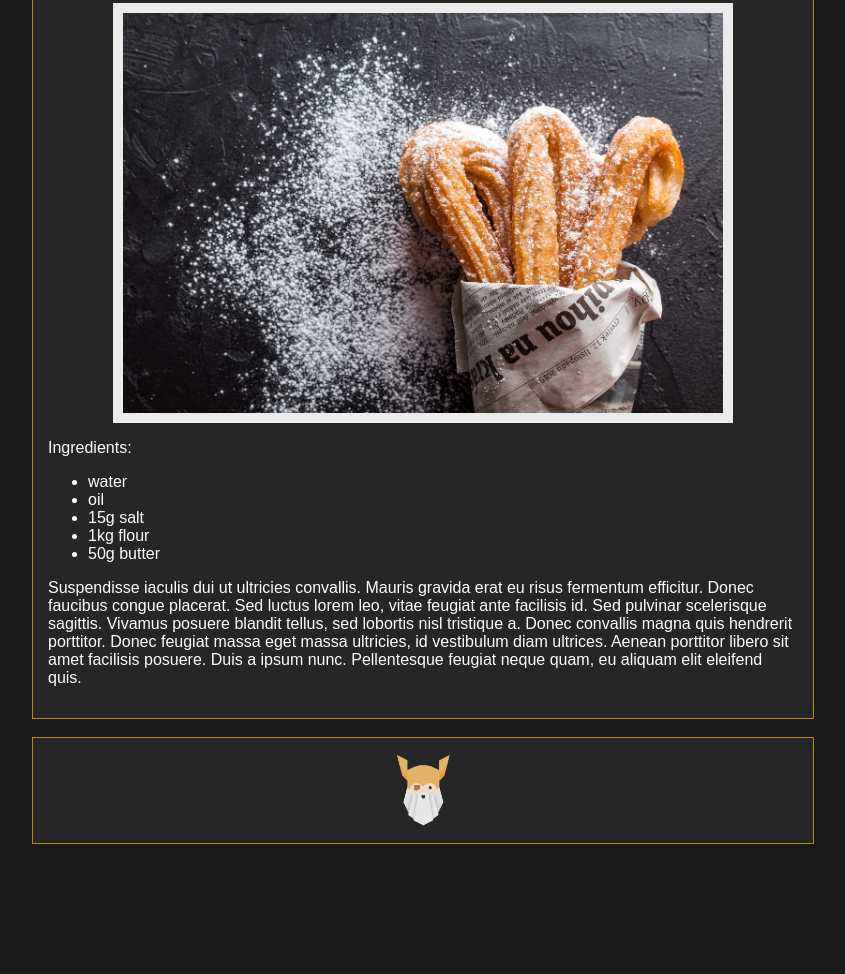
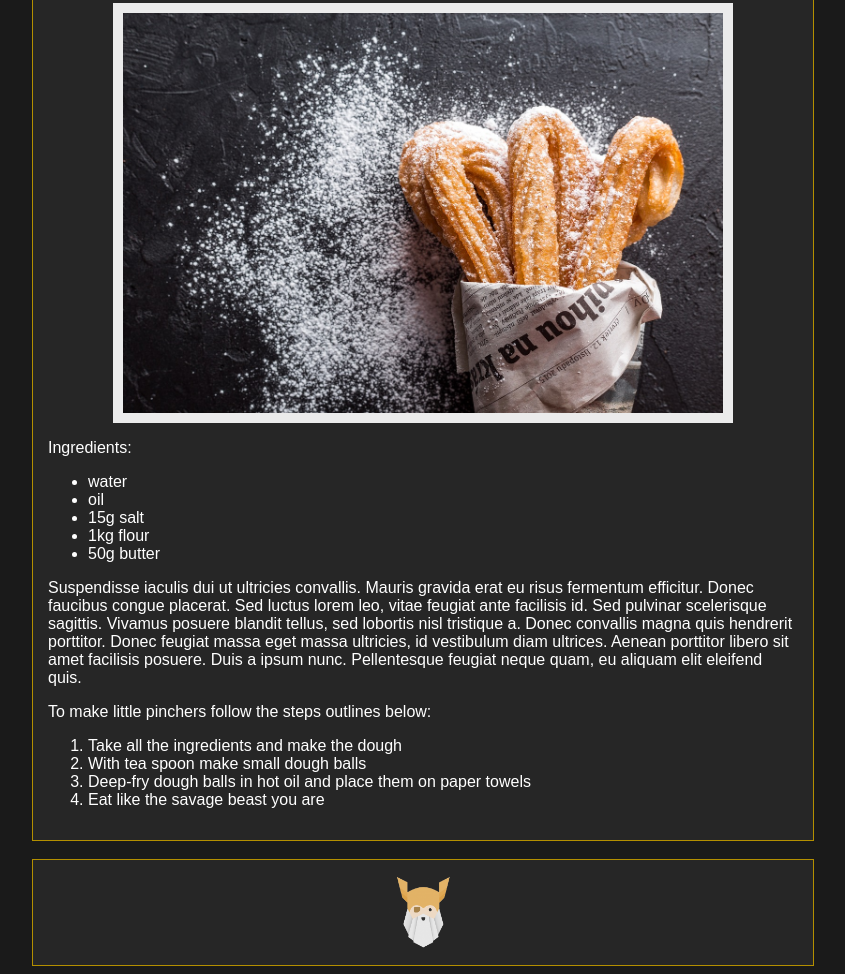
Before and after one commit to DinoHimself/odin-recipes, a plain HTML site: page pages/recipe01.html in a window 1280 px wide. Shown: the part 241-1215 px from the top of the page, without its empty margins (217-1062 px from the left). Before the commit the page ends 1093 px from the top, so only its background shows below. Drawn offline with Linux system fonts and the light colour scheme.

Commit message:
Finish project as per TOP instructions

```diff
--- a/pages/recipe01.html
+++ b/pages/recipe01.html
@@ -27,6 +27,16 @@
         </p>
 
         <p>Suspendisse iaculis dui ut ultricies convallis. Mauris gravida erat eu risus fermentum efficitur. Donec faucibus congue placerat. Sed luctus lorem leo, vitae feugiat ante facilisis id. Sed pulvinar scelerisque sagittis. Vivamus posuere blandit tellus, sed lobortis nisl tristique a. Donec convallis magna quis hendrerit porttitor. Donec feugiat massa eget massa ultricies, id vestibulum diam ultrices. Aenean porttitor libero sit amet facilisis posuere. Duis a ipsum nunc. Pellentesque feugiat neque quam, eu aliquam elit eleifend quis.</p>
+
+        <p>
+            To make little pinchers follow the steps outlines below:
+            <ol>
+                <li>Take all the ingredients and make the dough</li>
+                <li>With tea spoon make small dough balls</li>
+                <li>Deep-fry dough balls in hot oil and place them on paper towels</li>
+                <li>Eat like the savage beast you are</li>
+            </ol>
+        </p>
     </div>
     <br>
     <div>
```
Lines whose indentation alone changed are shown as unchanged.
